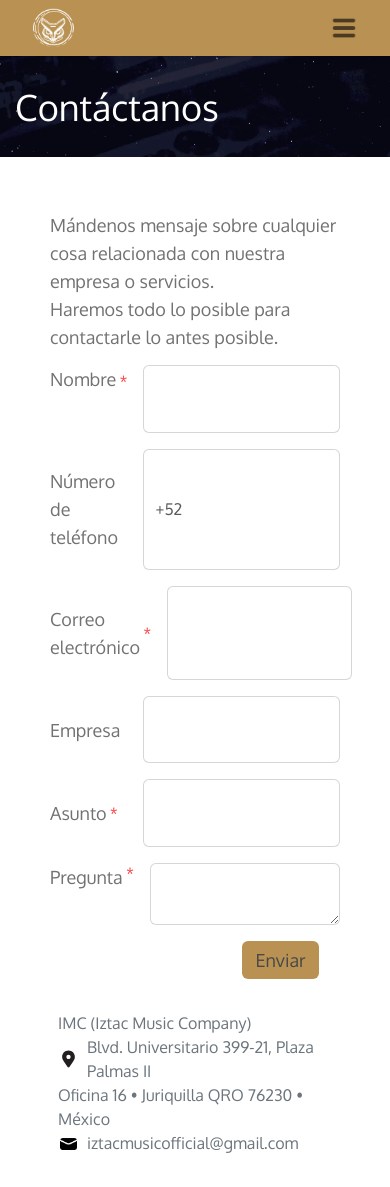
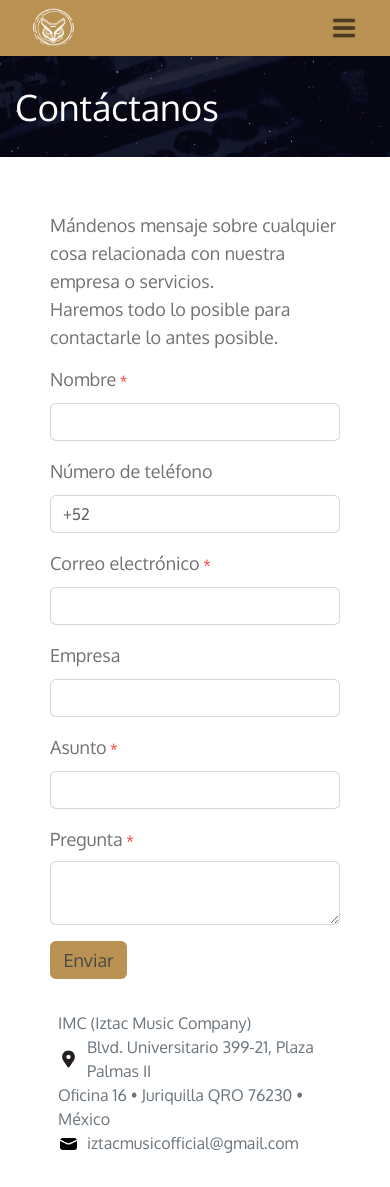
Before and after one commit to saulkurosaki/IZTAC-MUSIC-COMPANY, a Next.js app: page /contact-us in a window 390 px wide. Built offline with nearby package versions, Linux system fonts and the light colour scheme.

Commit message:
feat(ContactForm): implement the on small and extra small devices responsive layout

```diff
--- a/components/contact-us/ContactForm.tsx
+++ b/components/contact-us/ContactForm.tsx
@@ -45,16 +45,16 @@ const ContactForm = () => {
           control={form.control}
           name="name"
           render={({ field }) => (
-            <FormItem className="w-full flex-grow flex items-center py-2">
+            <FormItem className="w-full max-md:h-[92px] md:flex-grow flex items-center py-2">
               <FormControl>
-                <div className="w-full h-full flex">
-                  <FormLabel className="w-[185px] h-full items-center text-lg text-[#727272] oxygen mr-4">
+                <div className="w-full h-full flex max-md:flex-col">
+                  <FormLabel className="w-[185px] md:h-full max-md:h-[38px] items-center text-lg text-[#727272] oxygen mr-4">
                     Nombre
                     <span className="text-sm text-[#ff4141]">&nbsp;*</span>
                   </FormLabel>
                   <Input
                     {...field}
-                    className="xl:w-[665px] max-xl:w-[440px] h-full border-[#3d3d3d36]"
+                    className="xl:w-[665px] md:w-[440px] max-md:w-full md:h-full max-md:h-[38px] border-[#3d3d3d36]"
                   />
                 </div>
               </FormControl>
@@ -66,15 +66,15 @@ const ContactForm = () => {
           control={form.control}
           name="number"
           render={({ field }) => (
-            <FormItem className="w-full flex-grow flex items-center py-2">
+            <FormItem className="w-full max-md:h-[92px] md:flex-grow flex items-center py-2">
               <FormControl>
-                <div className="w-full h-full flex">
-                  <FormLabel className="w-[185px] h-full flex items-center text-lg text-[#727272] oxygen mr-4">
+                <div className="w-full h-full flex max-md:flex-col">
+                  <FormLabel className="w-[185px] md:h-full max-md:h-[38px] items-center text-lg text-[#727272] oxygen mr-4">
                     Número de teléfono
                   </FormLabel>
                   <Input
                     {...field}
-                    className="xl:w-[665px] max-xl:w-[440px] h-full border-[#3d3d3d36]"
+                    className="xl:w-[665px] max-xl:w-[440px] max-md:w-full md:h-full max-md:h-[38px] border-[#3d3d3d36]"
                   />
                 </div>
               </FormControl>
@@ -86,16 +86,16 @@ const ContactForm = () => {
           control={form.control}
           name="email"
           render={({ field }) => (
-            <FormItem className="w-full flex-grow flex items-center py-2">
+            <FormItem className="w-full max-md:h-[92px] md:flex-grow flex items-center py-2">
               <FormControl>
-                <div className="w-full h-full flex">
-                  <FormLabel className="w-[185px] h-full flex items-center text-lg text-[#727272] oxygen mr-4">
+                <div className="w-full h-full flex max-md:flex-col">
+                  <FormLabel className="w-[185px] md:h-full max-md:h-[38px] items-center text-lg text-[#727272] oxygen mr-4">
                     Correo electrónico
                     <span className="text-sm text-[#ff4141]">&nbsp;*</span>
                   </FormLabel>
                   <Input
                     {...field}
-                    className="xl:w-[665px] max-xl:w-[440px] h-full border-[#3d3d3d36]"
+                    className="xl:w-[665px] max-xl:w-[440px] max-md:w-full md:h-full max-md:h-[38px] border-[#3d3d3d36]"
                   />
                 </div>
               </FormControl>
@@ -107,15 +107,15 @@ const ContactForm = () => {
           control={form.control}
           name="company"
           render={({ field }) => (
-            <FormItem className="w-full flex-grow flex items-center py-2">
+            <FormItem className="w-full max-md:h-[92px] md:flex-grow flex items-center py-2">
               <FormControl>
-                <div className="w-full h-full flex">
-                  <FormLabel className="w-[185px] h-full flex items-center text-lg text-[#727272] oxygen mr-4">
+                <div className="w-full h-full flex max-md:flex-col">
+                  <FormLabel className="w-[185px] md:h-full max-md:h-[38px] items-center text-lg text-[#727272] oxygen mr-4">
                     Empresa
                   </FormLabel>
                   <Input
                     {...field}
-                    className="xl:w-[665px] max-xl:w-[440px] h-full border-[#3d3d3d36]"
+                    className="xl:w-[665px] max-xl:w-[440px] max-md:w-full md:h-full max-md:h-[38px] border-[#3d3d3d36]"
                   />
                 </div>
               </FormControl>
@@ -127,16 +127,16 @@ const ContactForm = () => {
           control={form.control}
           name="matter"
           render={({ field }) => (
-            <FormItem className="w-full flex-grow flex items-center py-2">
+            <FormItem className="w-full max-md:h-[92px] md:flex-grow flex items-center py-2">
               <FormControl>
-                <div className="w-full h-full flex">
-                  <FormLabel className="w-[185px] h-full flex items-center text-lg text-[#727272] oxygen mr-4">
+                <div className="w-full h-full flex max-md:flex-col">
+                  <FormLabel className="w-[185px] md:h-full max-md:h-[38px] items-center text-lg text-[#727272] oxygen mr-4">
                     Asunto
                     <span className="text-sm text-[#ff4141]">&nbsp;*</span>
                   </FormLabel>
                   <Input
                     {...field}
-                    className="xl:w-[665px] max-xl:w-[440px] h-full border-[#3d3d3d36]"
+                    className="xl:w-[665px] max-xl:w-[440px] max-md:w-full md:h-full max-md:h-[38px] border-[#3d3d3d36]"
                   />
                 </div>
               </FormControl>
@@ -148,16 +148,16 @@ const ContactForm = () => {
           control={form.control}
           name="description"
           render={({ field }) => (
-            <FormItem className="w-full h-[78px] flex items-center py-2">
+            <FormItem className="w-full md:h-[78px] max-md:h-[116px] flex items-center py-2">
               <FormControl>
-                <div className="w-full h-full flex">
-                  <FormLabel className="w-[185px] h-full flex text-lg text-[#727272] oxygen mr-4">
+                <div className="w-full h-full flex max-md:flex-col">
+                  <FormLabel className="w-[185px] md:h-full max-md:h-[38px] text-lg text-[#727272] oxygen mr-4">
                     Pregunta
                     <span className="text-sm text-[#ff4141]">&nbsp;*</span>
                   </FormLabel>
                   <Textarea
                     {...field}
-                    className="xl:w-[665px] max-xl:w-[440px] min-h-full border-[#3d3d3d36]"
+                    className="xl:w-[665px] max-xl:w-[440px] max-md:w-full md:min-h-full max-md:min-h-[62px] border-[#3d3d3d36]"
                   />
                 </div>
               </FormControl>
@@ -166,7 +166,7 @@ const ContactForm = () => {
           )}
         />
 
-        <div className="w-full h-[54px] py-2 xl:pl-[198px] max-xl:pl-[192px]">
+        <div className="w-full h-[54px] py-2 xl:pl-[198px] lg:pl-[192px] md:pl-[202px]">
           <Button
             type="submit"
             size="lg"
```
